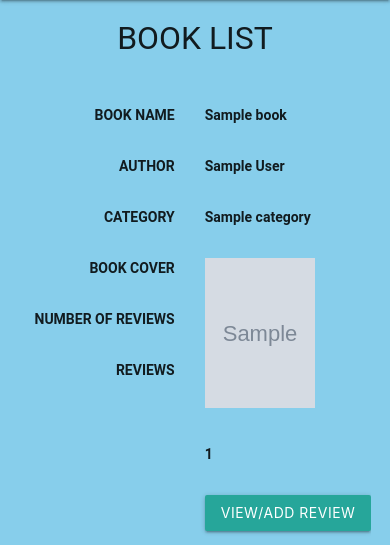
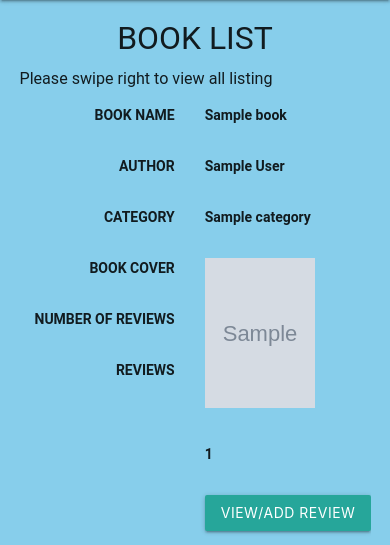
Before and after one commit to Code-Institute-Submissions/djmolloy57-proj_book_MayResub, a Flask app: page / in a window 390 px wide. Shown: the part 56-601 px from the top of the page. Run offline with Flask 2, Linux system fonts and the light colour scheme; grey boxes marked "Sample" are stand-in pictures; a database or web service that is not in the repository returns one stand-in record (values such as "Sample title"); some libraries are stand-ins or nearby versions.

Commit message:
add h6 to prompt user to swipe right in mobile view on main page added media querys for mobile devices to make it visible

```diff
--- a/static/css/style.css
+++ b/static/css/style.css
@@ -19,3 +19,24 @@ img{
     width:110px;
     height:150px
 }
+#swipe {
+    display: none;
+}
+
+/*iphone 320px — 480px: */
+
+@media (min-width: 320px) and (max-width: 480px) {
+
+    #swipe {
+        display: inline;
+    }
+}
+
+
+/*ipad */
+@media (min-width: 481px) and (max-width: 768px) {
+
+    #swipe {
+        display: inline;
+    }
+}
--- a/templates/tasks.html
+++ b/templates/tasks.html
@@ -12,6 +12,7 @@
     <th>NUMBER OF REVIEWS</th>
     <th>REVIEWS</th>
     <h4>BOOK LIST</h4>
+    <h6 id="swipe">Please swipe right to view all listing</h6>
     {% for task in tasks %}
         <tr>
         <td>{{ task.book_name }}</td>
```
